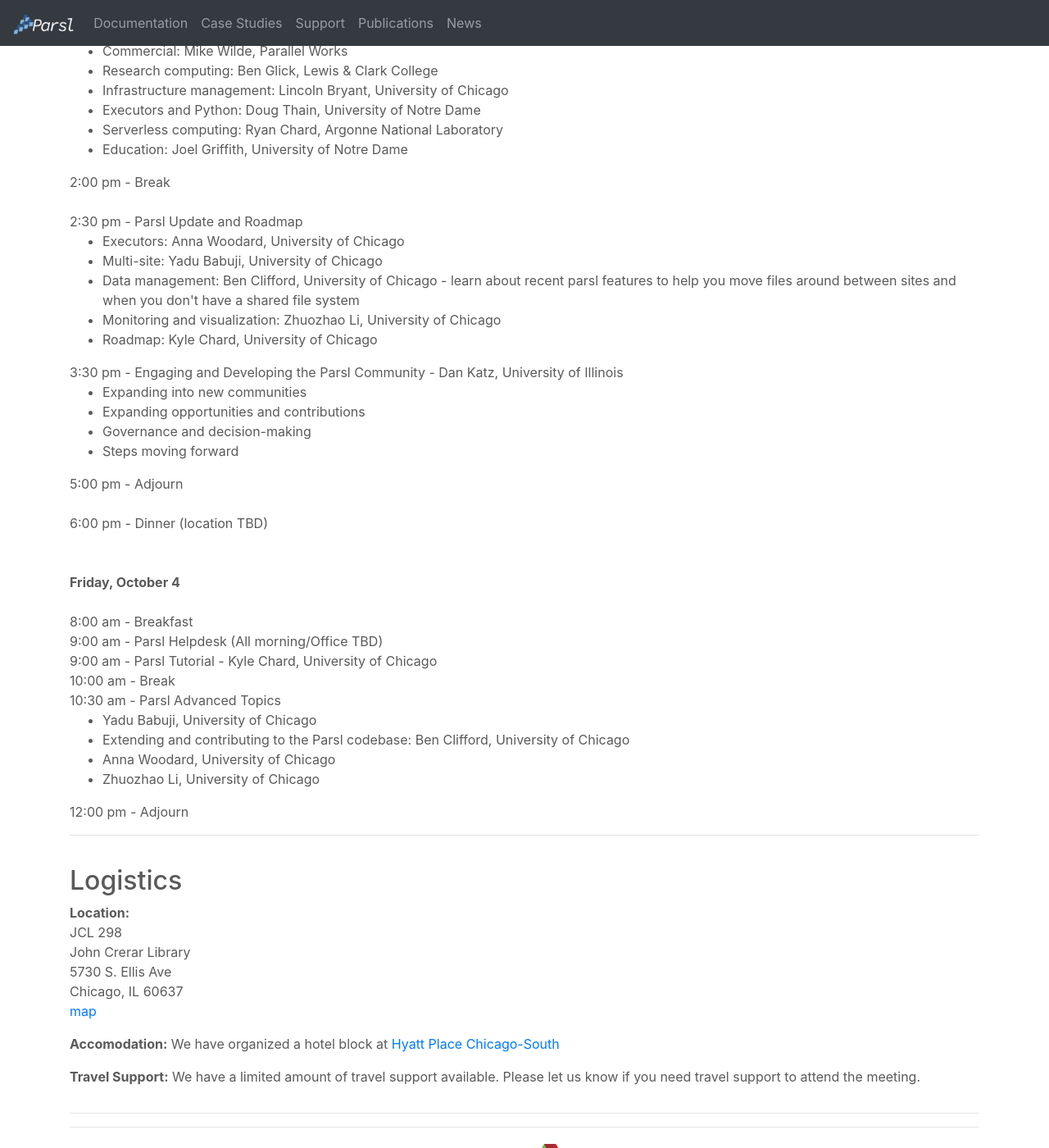
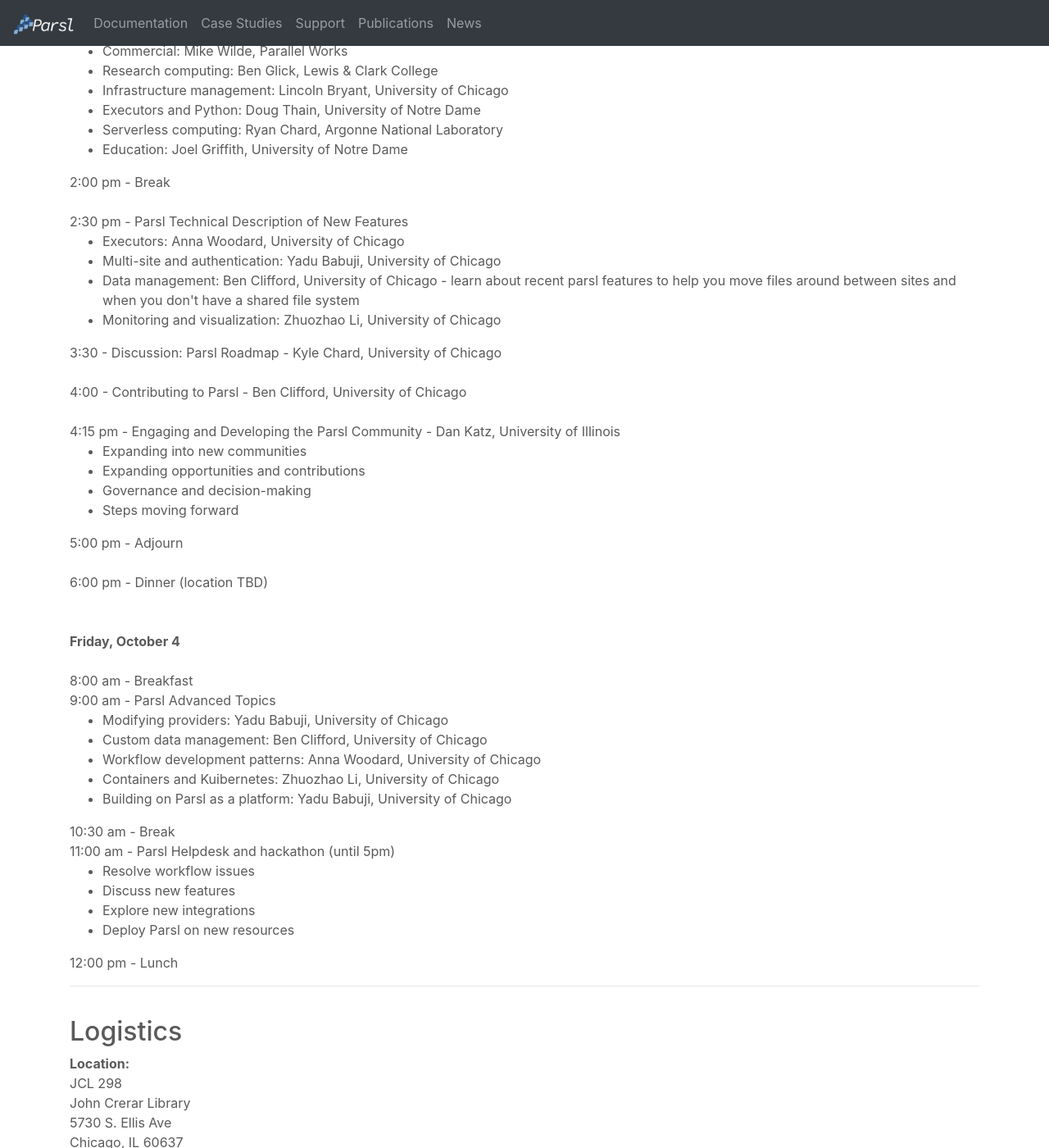
Before and after one commit to Parsl/parsl.github.io, a Jekyll site: the page built from parsl_meeting.html, in a window 1280 px wide and 1400 px high, scrolled down 953 px. Shown: the whole window at 82% size. Built offline with Jekyll 4.4.1, drawn with Linux system fonts in a browser that asks for light colours.

Commit message:
Edits to schedule

```diff
--- a/parsl_meeting.html
+++ b/parsl_meeting.html
@@ -73,16 +73,19 @@
 
       2:00 pm - Break <br /><br />
 
-      2:30 pm - Parsl Update and Roadmap
+      2:30 pm - Parsl Technical Description of New Features
       <ul>
         <li>Executors: Anna Woodard, University of Chicago</li>
-        <li>Multi-site: Yadu Babuji, University of Chicago</li>
+        <li>Multi-site and authentication: Yadu Babuji, University of Chicago</li>
         <li>Data management: Ben Clifford, University of Chicago - learn about recent parsl features to help you move files around between sites and when you don't have a shared file system</li>
         <li>Monitoring and visualization: Zhuozhao Li, University of Chicago</li>
-        <li>Roadmap: Kyle Chard, University of Chicago</li>
       </ul>
 
-      3:30 pm - Engaging and Developing the Parsl Community - Dan Katz, University of Illinois
+      3:30 - Discussion: Parsl Roadmap - Kyle Chard, University of Chicago<br /><br />
+
+      4:00 - Contributing to Parsl - Ben Clifford, University of Chicago<br /><br />
+
+      4:15 pm - Engaging and Developing the Parsl Community - Dan Katz, University of Illinois
       <ul>
         <li> Expanding into new communities
         <li> Expanding opportunities and contributions
@@ -100,20 +103,26 @@
       <br /><br />
       8:00 am - Breakfast <br />
 
-      9:00 am - Parsl Helpdesk (All morning/Office TBD) <br />
+      9:00 am - Parsl Advanced Topics <br />
+      <ul>
+        <li>Modifying providers: Yadu Babuji, University of Chicago</li>
+        <li>Custom data management: Ben Clifford, University of Chicago</li>
+        <li>Workflow development patterns: Anna Woodard, University of Chicago</li>
+        <li>Containers and Kuibernetes: Zhuozhao Li, University of Chicago</li>
+        <li>Building on Parsl as a platform: Yadu Babuji, University of Chicago</li>
+      </ul>
 
-      9:00 am - Parsl Tutorial - Kyle Chard, University of Chicago <br />
+      10:30 am - Break <br />
 
-      10:00 am - Break <br />
+      11:00 am - Parsl Helpdesk and hackathon (until 5pm)
+      <ul>
+        <li>Resolve workflow issues</li>
+        <li>Discuss new features</li>
+        <li>Explore new integrations</li>
+        <li>Deploy Parsl on new resources</li>
+      </ul>
 
-      10:30 am - Parsl Advanced Topics <br />
-      <ul>
-        <li>Yadu Babuji, University of Chicago</li>
-        <li>Extending and contributing to the Parsl codebase: Ben Clifford, University of Chicago</li>
-        <li>Anna Woodard, University of Chicago</li>
-        <li>Zhuozhao Li, University of Chicago</li>
-      </ul>
-      12:00 pm - Adjourn <br />
+      12:00 pm - Lunch <br />
     </div>
    </div>
 
```
